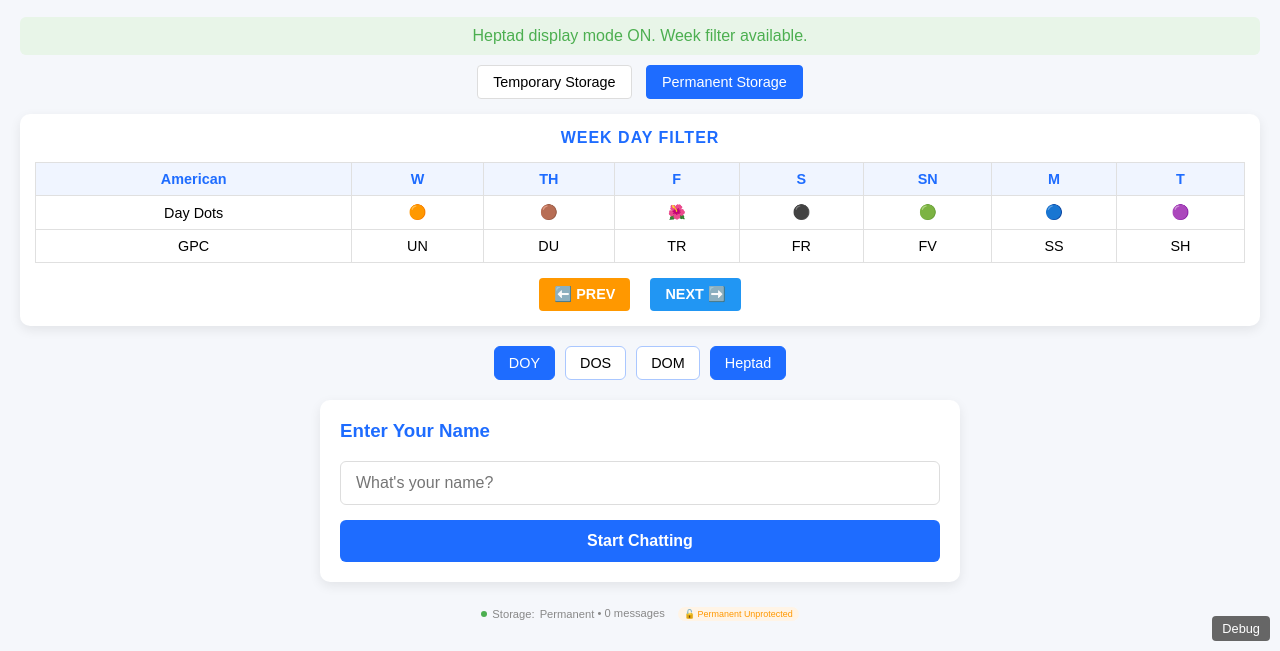
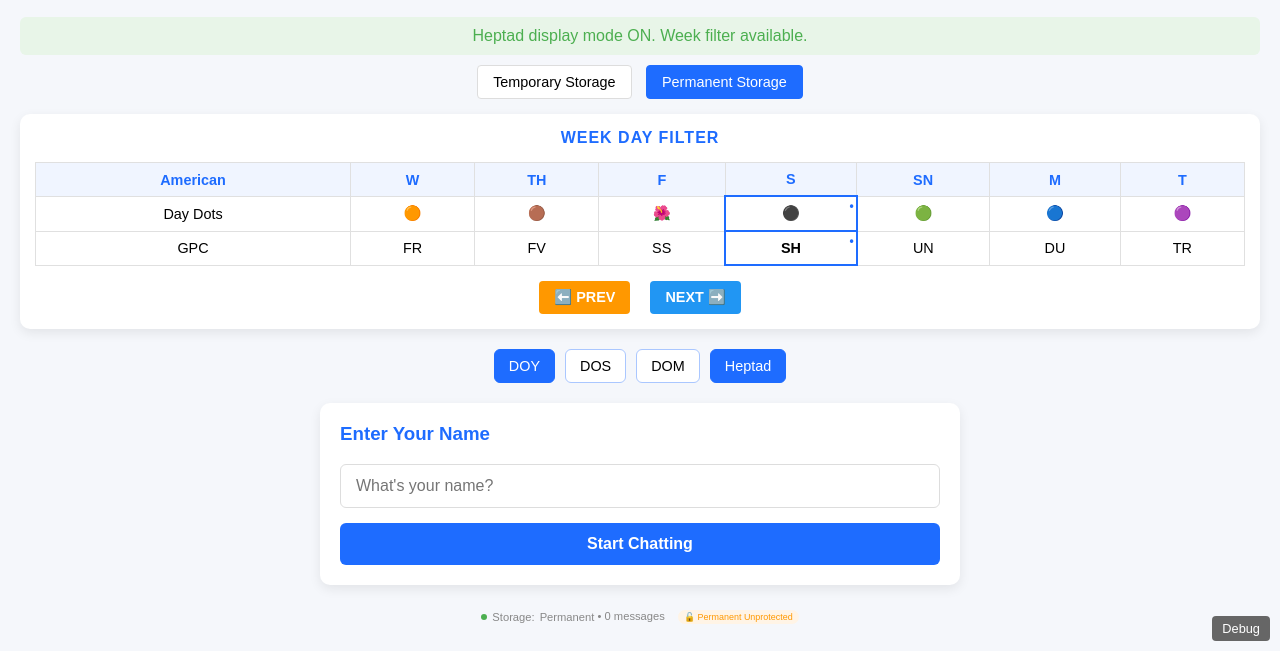
Before and after one commit to eafifon-ux/Matka, a website: page index.html in a window 1280 px wide. Both pictures are taken after a click on the button "Heptad". Shown: the part 149-800 px from the top of the page. Drawn offline with nearby package versions, Linux system fonts and the light colour scheme.

Commit message:
Update index.html

```diff
--- a/index.html
+++ b/index.html
@@ -1404,6 +1404,22 @@ h1 {
   color: #1e6cff;
   font-size: 12px;
 }
+.week-filter-table td.today {
+  font-weight: bold !important;
+  border: 2px solid #1e6cff !important;
+  position: relative;
+}
+
+.week-filter-table td.today::after {
+  content: "•";
+  position: absolute;
+  top: 2px;
+  right: 2px;
+  color: #1e6cff;
+  font-size: 12px;
+  pointer-events: none;
+}
+
 .message .text table {
   border-collapse: collapse;
   width: 100%;
@@ -1498,13 +1514,13 @@ h1 {
       </tr>
       <tr>
         <td>GPC</td>
-        <td data-day-index="0" class="filter-day" data-day-name="UN">UN</td>
-        <td data-day-index="1" class="filter-day" data-day-name="DU">DU</td>
-        <td data-day-index="2" class="filter-day" data-day-name="TR">TR</td>
-        <td data-day-index="3" class="filter-day" data-day-name="FR">FR</td>
-        <td data-day-index="4" class="filter-day" data-day-name="FV">FV</td>
-        <td data-day-index="5" class="filter-day" data-day-name="SS">SS</td>
-        <td data-day-index="6" class="filter-day" data-day-name="SH">SH</td>
+        <td data-day-index="0" class="filter-day" data-day-name="UN">FR</td>
+        <td data-day-index="1" class="filter-day" data-day-name="DU">FV</td>
+        <td data-day-index="2" class="filter-day" data-day-name="TR">SS</td>
+        <td data-day-index="3" class="filter-day" data-day-name="FR">SH</td>
+        <td data-day-index="4" class="filter-day" data-day-name="FV">UN</td>
+        <td data-day-index="5" class="filter-day" data-day-name="SS">DU</td>
+        <td data-day-index="6" class="filter-day" data-day-name="SH">TR</td>
       </tr>
     </tbody>
   </table>
@@ -1691,7 +1707,7 @@ let editingMessageOriginalText = "";
 let currentDayFilter = null; // 0-6 (Sunday=0, Monday=1, etc. but we'll use GPC days: W=0, TH=1, F=2, S=3, SN=4, M=5, T=6)
 let dayNames = ["Wednesday", "Thursday", "Friday", "Saturday", "Sunday", "Monday", "Tuesday"];
 let dayShortNames = ["W", "TH", "F", "S", "SN", "M", "T"];
-let dayGPCNames = ["UN", "DU", "TR", "FR", "FV", "SS", "SH"];
+let dayGPCNames = ["FR", "FV", "SS", "SH", "UN", "DU", "TR"];
 let dayEmojis = ["🟠", "🟤", "🌺", "⚫", "🟢", "🔵", "🟣"];
 
 // NEW: DOM Filter State
@@ -2258,6 +2274,24 @@ function highlightTodayInCalendar() {
   }
 }
 
+// Auto-highlight today's GPC day of week in the week filter table
+function highlightTodayInWeekFilter() {
+  const now = new Date();
+  const days = GPC.daysFromGregorian(now);
+  const gpcDate = GPC.gpcFromDays(days);
+  const dayIndex = GPC.getDayOfWeekIndex(gpcDate.doy); // 0-6 (GPC week: W=0, TH=1, ...)
+
+  // Remove any existing "today" class from all .filter-day cells
+  document.querySelectorAll('.filter-day').forEach(cell => {
+    cell.classList.remove('today');
+  });
+
+  // Add "today" class to all cells with matching data-day-index
+  document.querySelectorAll(`.filter-day[data-day-index="${dayIndex}"]`).forEach(cell => {
+    cell.classList.add('today');
+  });
+}
+
 
 /* ===============================
    WEEK FILTER FUNCTIONS (NEW)
@@ -2299,10 +2333,13 @@ function clearDayFilter() {
 
 function prevDayFilter() {
   if (currentDayFilter === null) {
-    // If no filter is set, start with Wednesday (index 0)
-    setDayFilter(0);
+    // Start with today's GPC day of week
+    const now = new Date();
+    const days = GPC.daysFromGregorian(now);
+    const gpcDate = GPC.gpcFromDays(days);
+    const dayIndex = GPC.getDayOfWeekIndex(gpcDate.doy);
+    setDayFilter(dayIndex);
   } else {
-    // Move to previous day (wrap around)
     const newIndex = (currentDayFilter - 1 + 7) % 7;
     setDayFilter(newIndex);
   }
@@ -2310,14 +2347,18 @@ function prevDayFilter() {
 
 function nextDayFilter() {
   if (currentDayFilter === null) {
-    // If no filter is set, start with Wednesday (index 0)
-    setDayFilter(0);
+    // Start with today's GPC day of week
+    const now = new Date();
+    const days = GPC.daysFromGregorian(now);
+    const gpcDate = GPC.gpcFromDays(days);
+    const dayIndex = GPC.getDayOfWeekIndex(gpcDate.doy);
+    setDayFilter(dayIndex);
   } else {
-    // Move to next day (wrap around)
     const newIndex = (currentDayFilter + 1) % 7;
     setDayFilter(newIndex);
   }
 }
+
 
 function updateFilterTable() {
   // Remove active class from all cells
@@ -3607,6 +3648,8 @@ if (heptadBtn) {
 
       // Show week filter TABLE (not necessarily activate filter)
       showWeekFilter();
+highlightTodayInWeekFilter();
+
 
       // Clear DOM filter if active
       if (domFilterActive) {
```
